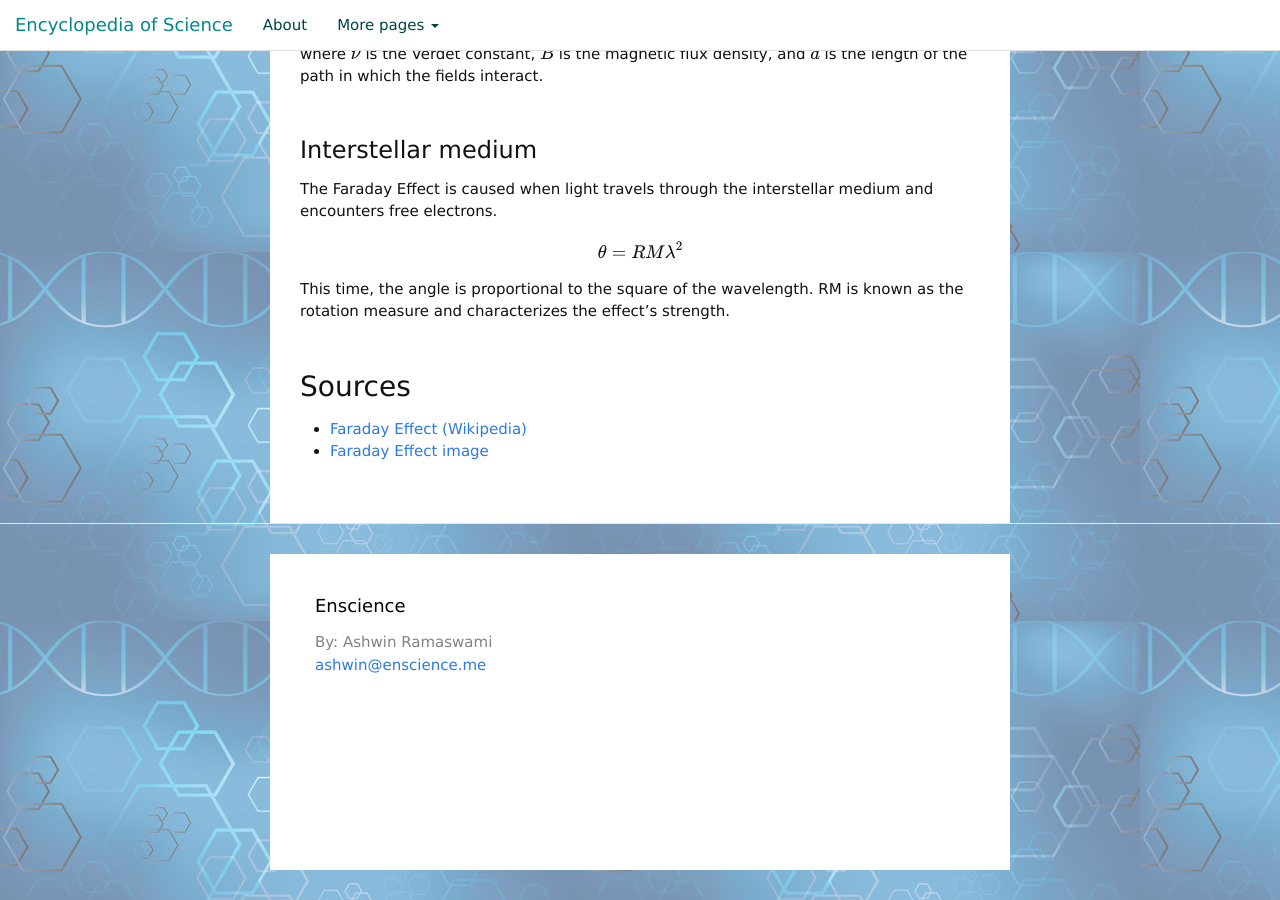
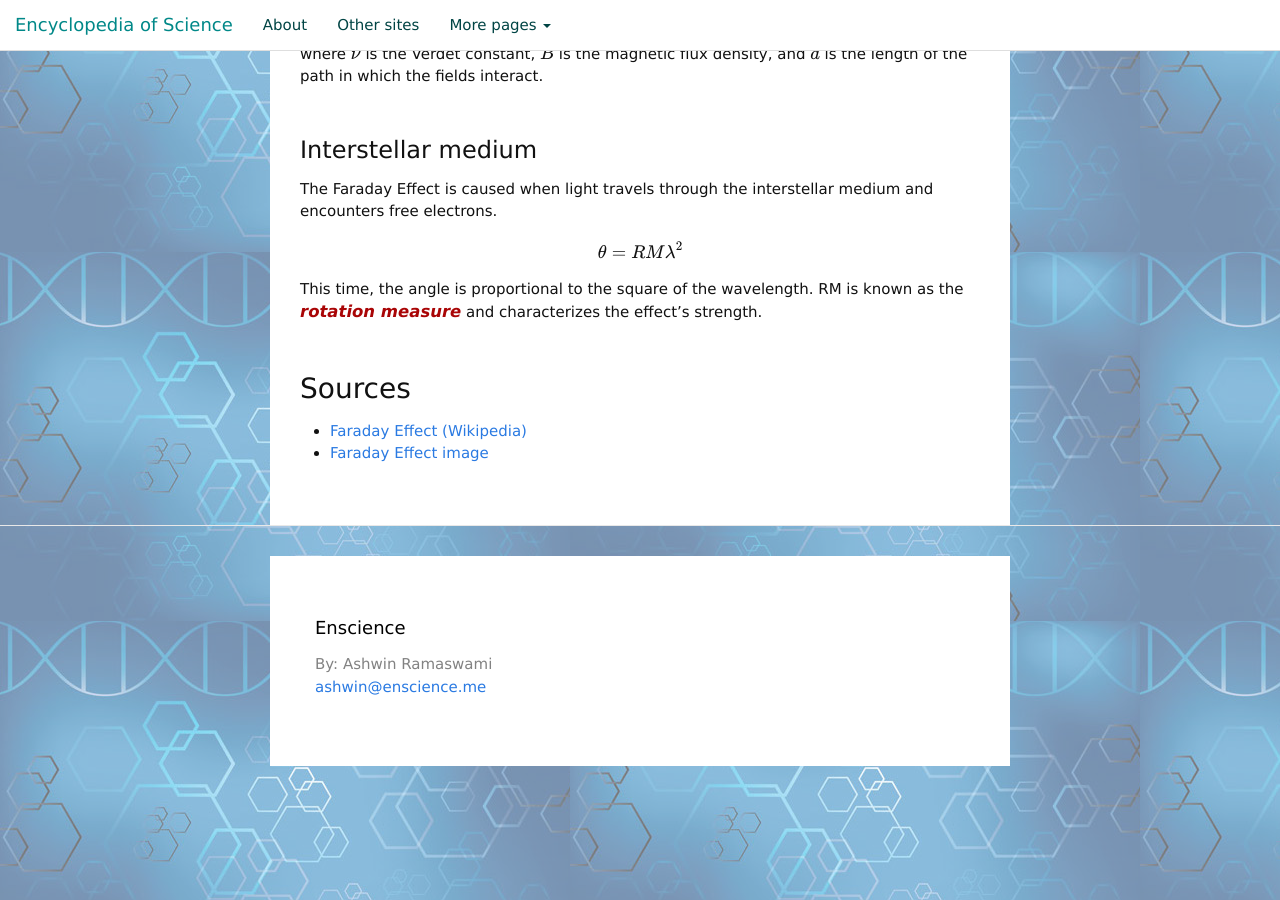
Before and after one commit to epicfaace/enscience, a Jekyll site: the page built from pages/physics/faraday.md, in a window 1280 px wide and 900 px high, scrolled down 855 px. Built offline with Jekyll 4.4.1, drawn with Linux system fonts in a browser that asks for light colours; nearby versions of some CDN libraries; formulas are drawn with MathJax 3.

Commit message:
removed annoying ads

```diff
--- a/_includes/footer.html
+++ b/_includes/footer.html
@@ -4,7 +4,7 @@
 
 
 
-    <div class="col-sm-5 footer-col-wrapper">
+    <div class="col-sm-12 footer-col-wrapper">
       <div class="">
 
         <h2 class="footer-heading">{{ site.title }}</h2>
@@ -19,13 +19,13 @@
 
 
 
-  <div class="col-sm-7 pull-right" style="text-align:right;">
+  <div class="col-sm-12 hidden-sm">
 <script async src="//pagead2.googlesyndication.com/pagead/js/adsbygoogle.js"></script>
-<!-- medium rectangle -->
+<!-- ad2 -->
 <ins class="adsbygoogle"
-     style="display:inline-block;width:300px;height:250px"
+     style="display:inline-block;width:100%;height:15px; overflow:clip-x;"
      data-ad-client="ca-pub-9328159054616225"
-     data-ad-slot="3526220591"></ins>
+     data-ad-slot="5539507392"></ins>
 <script>
 (adsbygoogle = window.adsbygoogle || []).push({});
 </script>
--- a/_includes/header.html
+++ b/_includes/header.html
@@ -15,9 +15,9 @@
     <div class="collapse navbar-collapse" id="bs-example-navbar-collapse-1">
       <ul class="nav navbar-nav">
         {% for pg in site.pages %}
-            {% if pg.title =='About' %}
+            {% if pg.aboutpg %}
               <li {% if pg.title == page.title %}class="active"{% endif %}>
-                <a href="{{site.baseurl}}{{pg.url}}">About</a>
+                <a href="{{site.baseurl}}{{pg.url}}">{{pg.title}}</a>
               </li>
               {% endif %}
         {% endfor %}
--- a/pages/physics/faraday.md
+++ b/pages/physics/faraday.md
@@ -24,7 +24,7 @@ The Faraday Effect is caused when light travels through the interstellar medium
 
 $$\theta = RM \lambda ^2$$
 
-This time, the angle is proportional to the square of the wavelength. RM is known as the rotation measure and characterizes the effect's strength.
+This time, the angle is proportional to the square of the wavelength. RM is known as the ***rotation measure*** and characterizes the effect's strength.
 
 ##Sources
 * [Faraday Effect (Wikipedia)](https://en.wikipedia.org/wiki/Faraday_effect)
```
Also changed, not shown: pages/about.md (+1 -0 lines), pages/astronomy/pulsar.md (+5 -1 lines), pages/morelinks.md (added, +11 -0 lines), images/pulsarglitchShape.gif (added).
